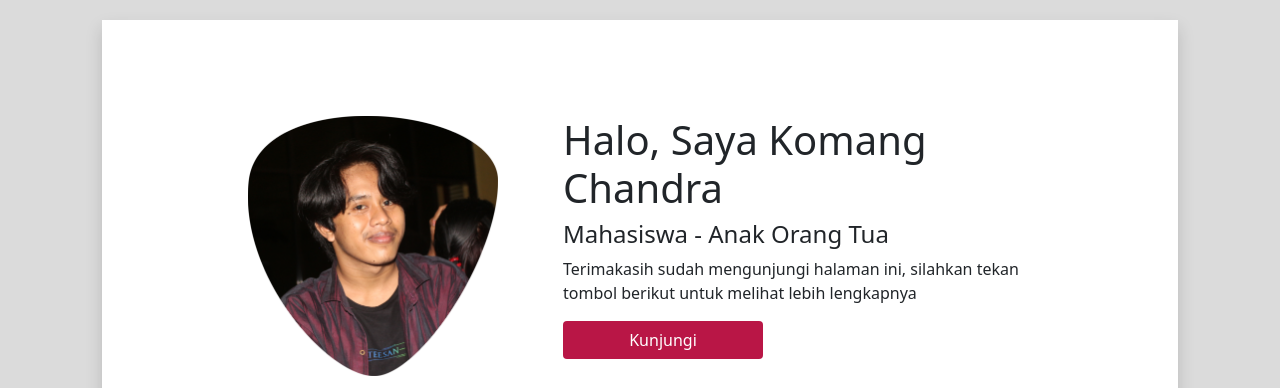
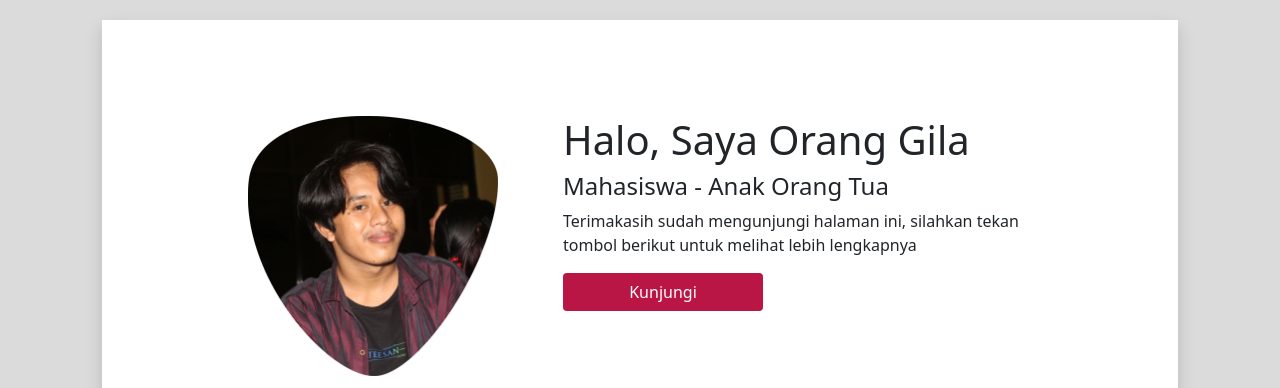
Before and after one commit to ddibandarlampung/webgagal, a plain HTML site: page index.html in a window 1280 px wide. Shown: the top 388 px of the page. Drawn offline with nearby package versions, Linux system fonts and the light colour scheme.

Commit message:
Update index.html

```diff
--- a/index.html
+++ b/index.html
@@ -25,7 +25,7 @@
             <img src="img/pp.png" alt="Komang Chandra" width="250" >
           </div>
           <div class="col-md-6">
-            <h1>Halo, Saya Komang Chandra</h1>
+            <h1>Halo, Saya Orang Gila</h1>
             <h4>Mahasiswa - Anak Orang Tua</h4>
             <p>Terimakasih sudah mengunjungi halaman ini, silahkan tekan tombol berikut untuk melihat lebih lengkapnya</p>
             <a href="portfolio.html"><button type="button" class="btn">Kunjungi</button></a>
```
